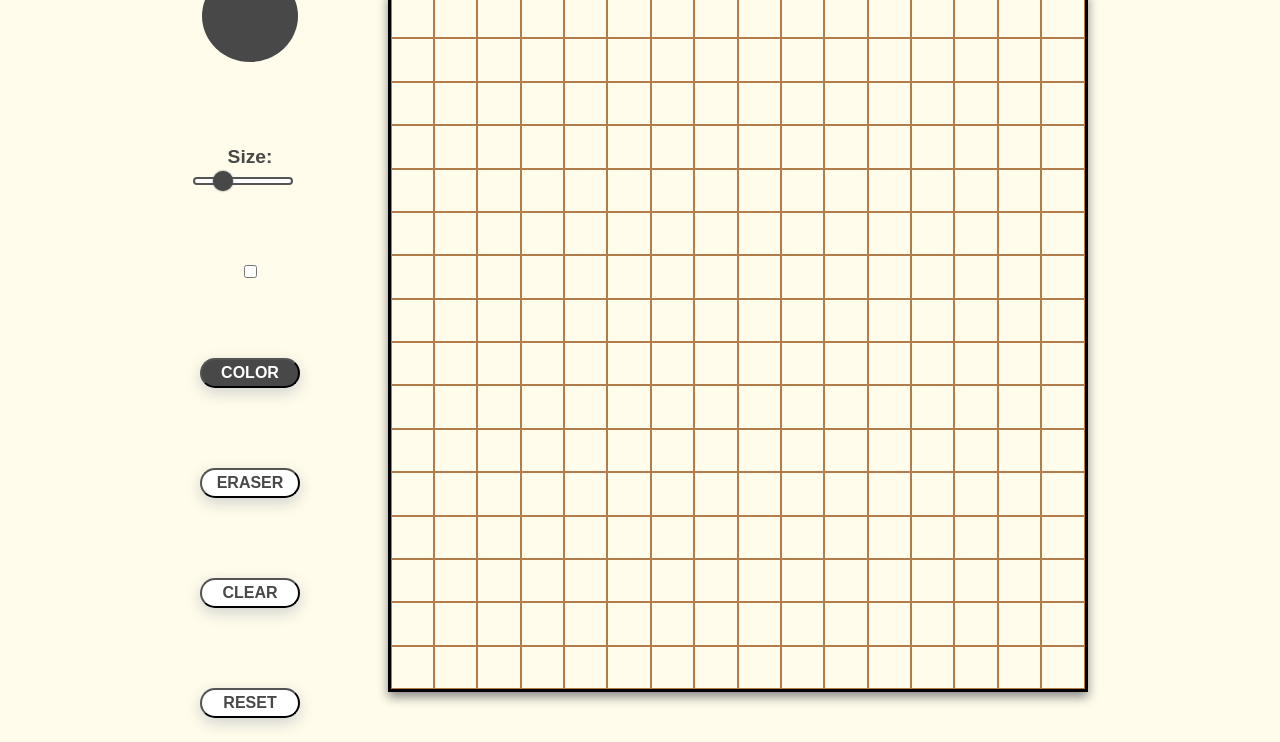
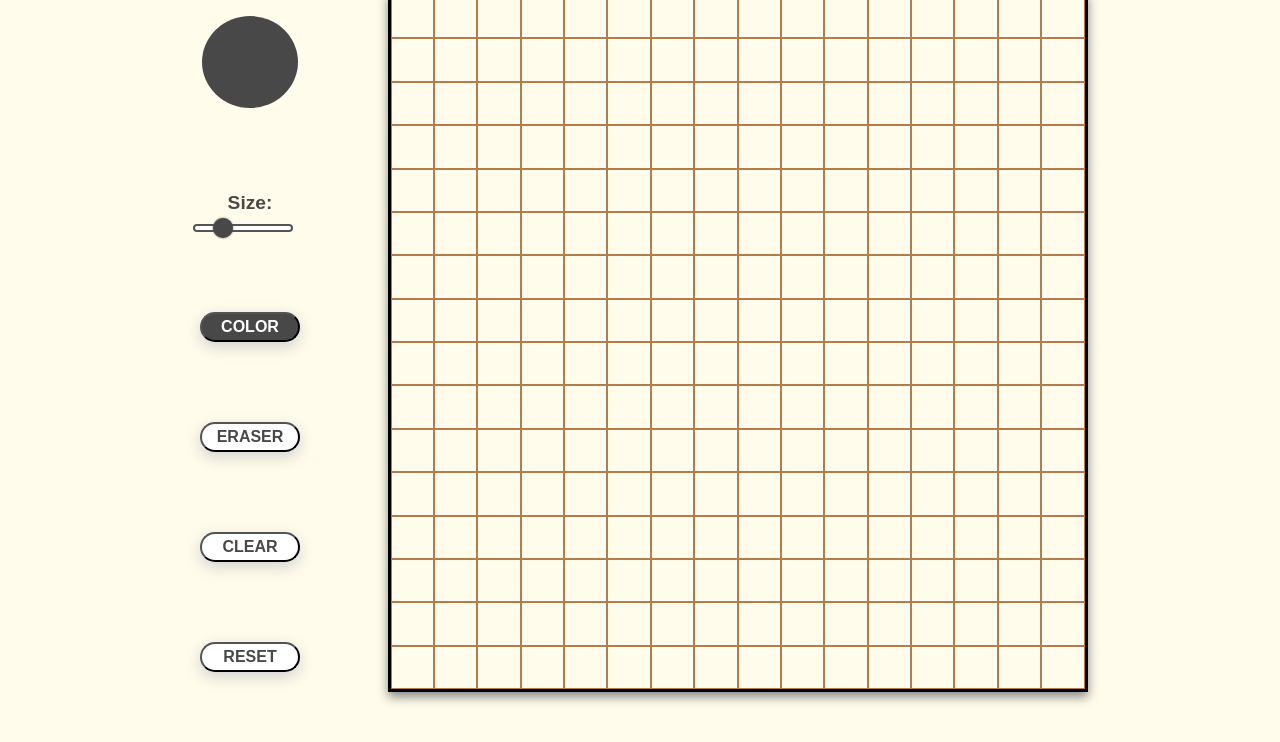
Before and after one commit to ADotBit/sketchPad, a plain HTML site: page index.html in a window 1280 px wide. Shown: the part 58-800 px from the top of the page. Drawn offline with Linux system fonts and the light colour scheme.

Commit message:
remove input checkbox

```diff
--- a/index.html
+++ b/index.html
@@ -33,7 +33,6 @@
         <p class="sizeValue">Size:</p>
         <input type="range" id="sizeSlider" value="16" min="1" max="64">
       </div>
-      <input type="checkbox" id="checkBox">
       <button id="color" class="selectColor">Color</button>
       <button id="eraser">Eraser</button>
       <button id="clear">Clear</button>
```
